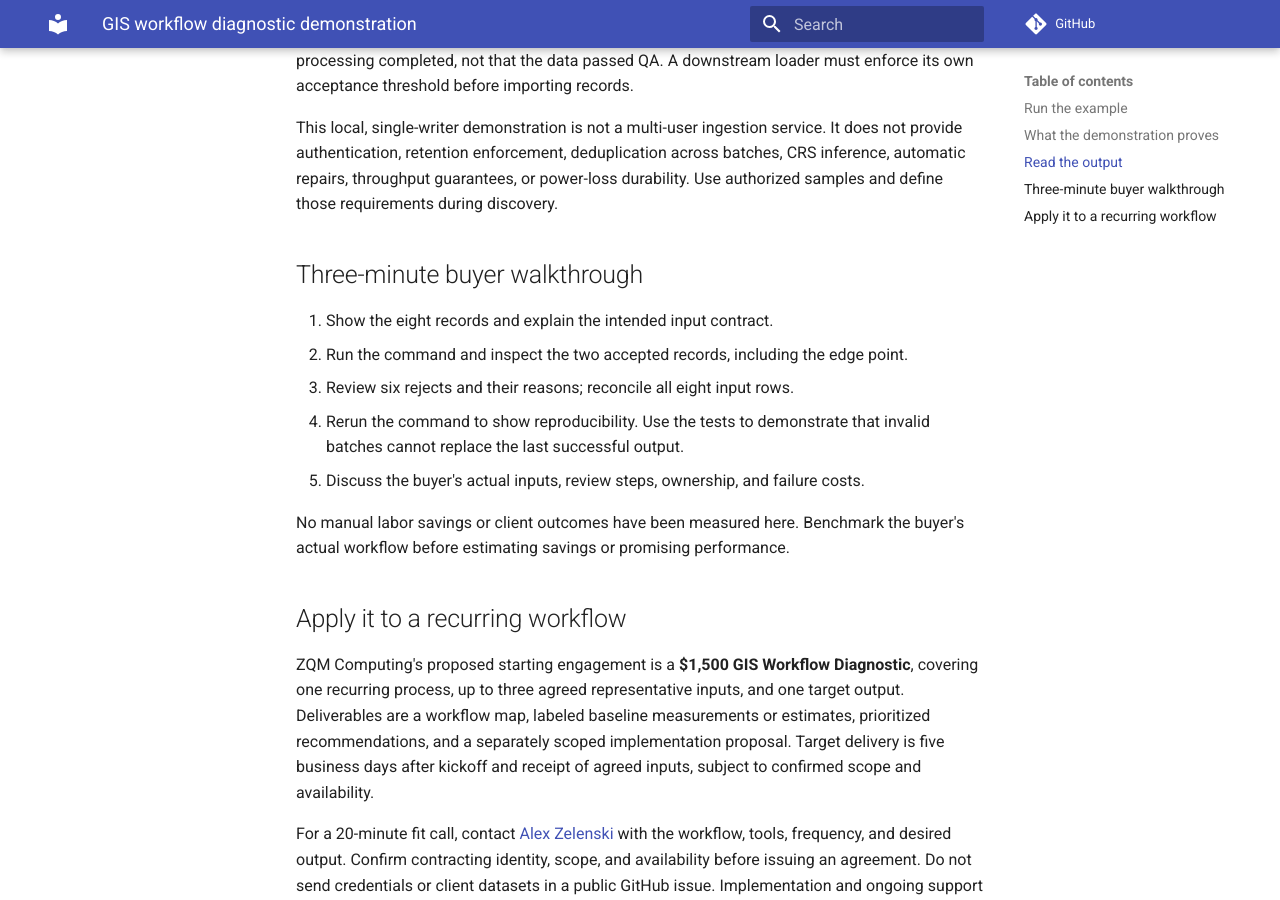
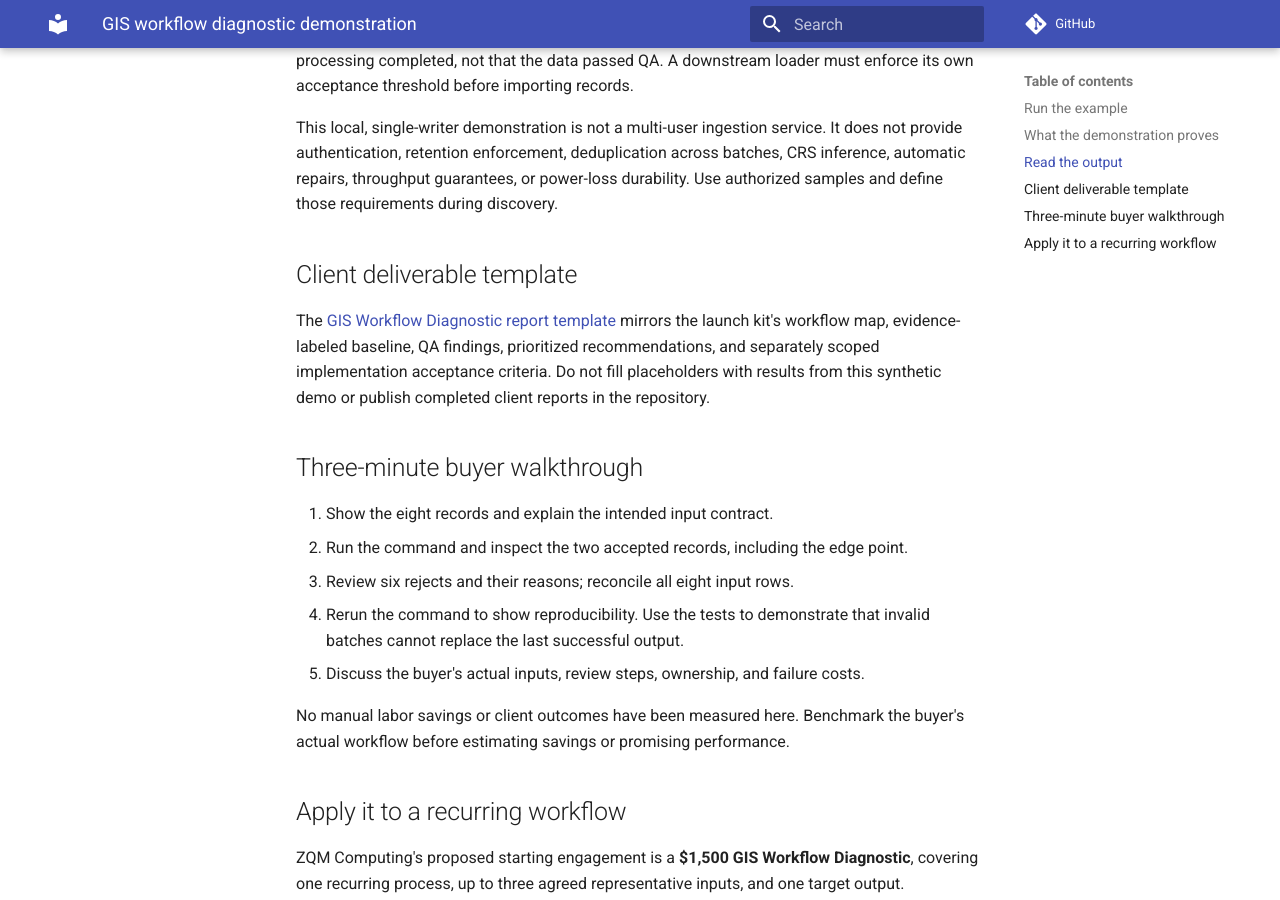
Before and after one commit to ZQM-Computing/geopandas-cookbook, an MkDocs documentation site: the page built from docs/workflow-diagnostic.md, in a window 1280 px wide and 900 px high, scrolled down 1248 px. Built offline with MkDocs 1.6.1 and Material for MkDocs 9.7.7, drawn with Linux system fonts in a browser that asks for light colours; comment, search, counter and statistics services are not loaded.

Commit message:
docs: link client diagnostic report template from demo guide

```diff
--- a/docs/workflow-diagnostic.md
+++ b/docs/workflow-diagnostic.md
@@ -50,6 +50,14 @@ It does not provide authentication, retention enforcement, deduplication across
 batches, CRS inference, automatic repairs, throughput guarantees, or power-loss
 durability. Use authorized samples and define those requirements during discovery.
 
+## Client deliverable template
+
+The [GIS Workflow Diagnostic report template](diagnostic-report-template.md) mirrors
+the launch kit's workflow map, evidence-labeled baseline, QA findings,
+prioritized recommendations, and separately scoped implementation acceptance
+criteria. Do not fill placeholders with results from this synthetic demo or
+publish completed client reports in the repository.
+
 ## Three-minute buyer walkthrough
 
 1. Show the eight records and explain the intended input contract.
```
